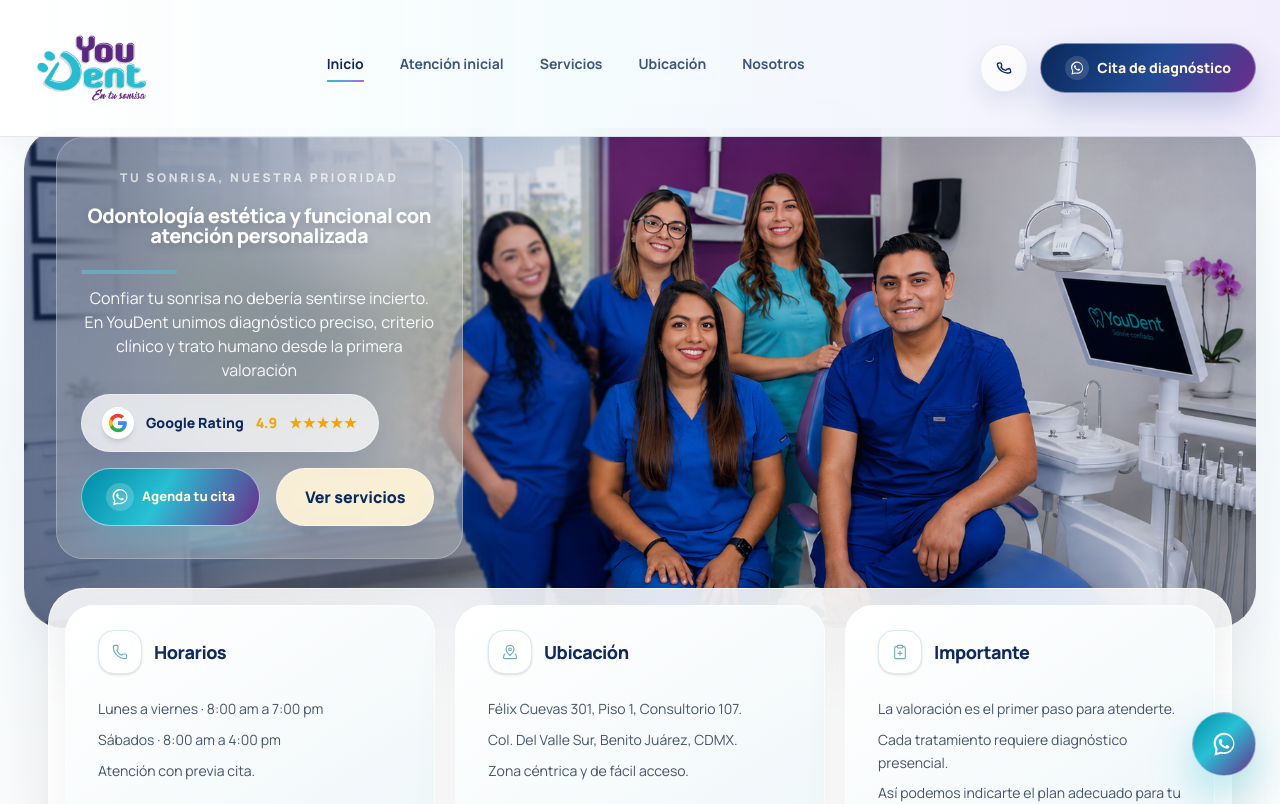
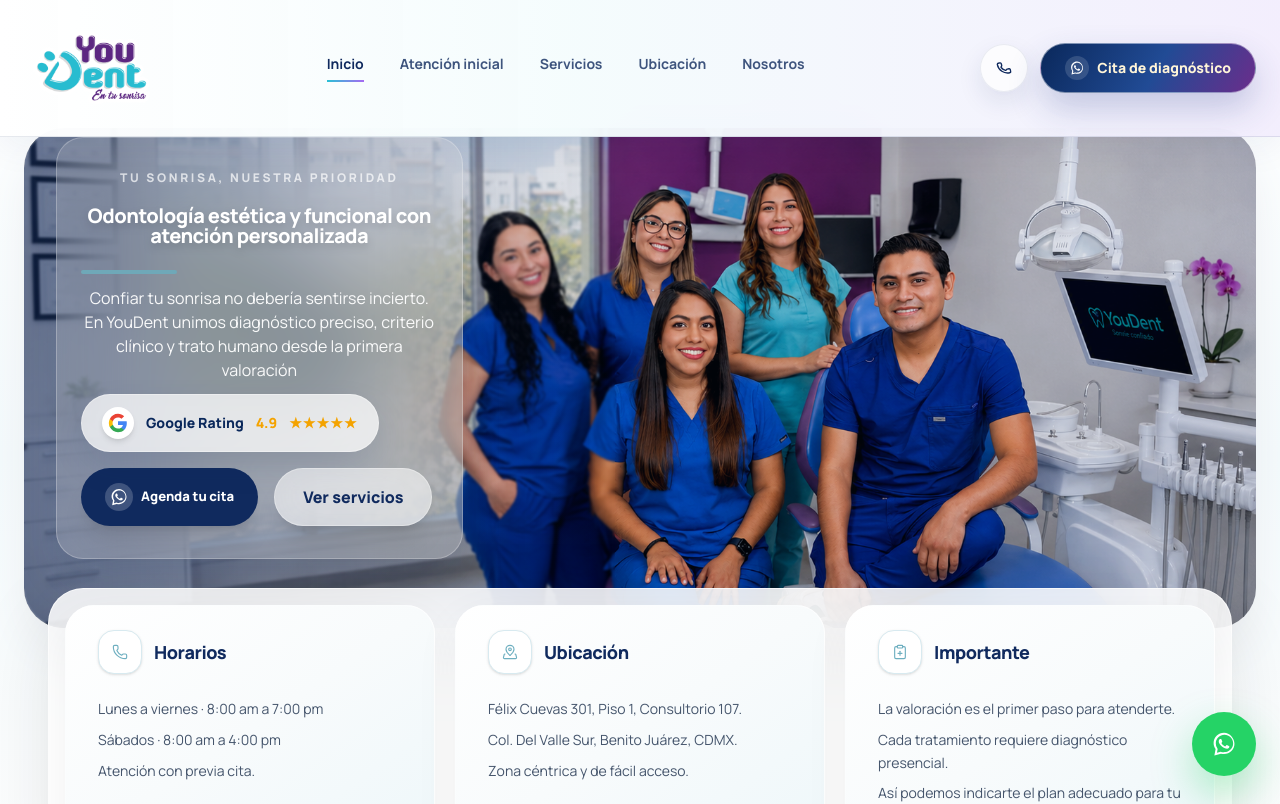
Before and after one commit to pbenitez2026/youdent-web, a Next.js app: page / in a window 1280 px wide. Shown: the top 804 px of the page. Built offline with nearby package versions, Linux system fonts and the light colour scheme.

Commit message:
Refresh visual final YouDent

```diff
--- a/src/app/page.tsx
+++ b/src/app/page.tsx
@@ -837,7 +837,7 @@ En YouDent unimos diagnóstico preciso, criterio clínico y trato humano desde l
                   <a
                     href={whatsappUrl}
                     target="_blank"
-                    className="inline-flex w-full items-center justify-center gap-2 rounded-full border border-white/55 bg-[linear-gradient(120deg,#008EA9_0%,#29C1D5_45%,#6B2D8B_100%)] px-6 py-4 text-center text-sm font-black text-[#FFF5D8] shadow-[0_18px_38px_rgba(41,193,213,0.24)] transition-all hover:-translate-y-0.5 hover:bg-[linear-gradient(120deg,#6B2D8B_0%,#29C1D5_52%,#008EA9_100%)] hover:text-white hover:shadow-[0_22px_46px_rgba(107,45,139,0.25)]"
+                    className="inline-flex w-full items-center justify-center gap-2 rounded-full bg-[#102A5E] px-6 py-4 text-center text-sm font-black text-white shadow-xl transition-all hover:bg-[#29C1D5]"
                   >
                     <span className="flex h-7 w-7 items-center justify-center rounded-full bg-white/20">
                       <WhatsAppIcon className="h-5 w-5" />
@@ -847,7 +847,7 @@ En YouDent unimos diagnóstico preciso, criterio clínico y trato humano desde l
 
                   <a
                     href="#tratamientos"
-                    className="w-full rounded-full border border-[#29C1D5]/35 bg-white/82 px-6 py-4 text-center text-sm font-black text-[#0A285B] shadow-[0_12px_28px_rgba(16,42,94,0.08)] transition-all hover:-translate-y-0.5 hover:border-[#6B2D8B]/35 hover:bg-[#FFF5D8] hover:text-[#6B2D8B]"
+                    className="w-full rounded-full border border-[#DCEAF0] bg-white/80 px-6 py-4 text-center text-sm font-black text-[#102A5E] shadow-sm"
                   >
                     Ver servicios
                   </a>
@@ -1007,7 +1007,7 @@ En YouDent unimos diagnóstico preciso, criterio clínico y trato humano desde l
                   <a
                     href={whatsappUrl}
                     target="_blank"
-                    className="inline-flex items-center justify-center gap-2 rounded-full border border-white/55 bg-[linear-gradient(120deg,#008EA9_0%,#29C1D5_45%,#6B2D8B_100%)] px-6 py-3.5 text-center text-[0.82rem] font-black text-[#FFF5D8] shadow-[0_18px_38px_rgba(41,193,213,0.24)] transition-all hover:-translate-y-0.5 hover:scale-[1.03] hover:bg-[linear-gradient(120deg,#6B2D8B_0%,#29C1D5_52%,#008EA9_100%)] hover:text-white hover:shadow-[0_22px_46px_rgba(107,45,139,0.25)]"
+                    className="inline-flex items-center justify-center gap-2 rounded-full bg-[#102A5E] px-6 py-3.5 text-center text-[0.82rem] font-black text-white shadow-xl transition-all hover:scale-105 hover:bg-[#29C1D5] hover:text-white hover:shadow-[0_24px_70px_rgba(41,193,213,0.28)]"
                   >
                     <span className="flex h-7 w-7 items-center justify-center rounded-full bg-white/20">
                       <WhatsAppIcon className="h-5 w-5" />
@@ -1017,7 +1017,7 @@ En YouDent unimos diagnóstico preciso, criterio clínico y trato humano desde l
 
                   <a
                     href="#tratamientos"
-                    className="rounded-full border border-white/45 bg-[#FFF5D8]/92 px-7 py-4 text-center text-base font-black text-[#0A285B] shadow-[0_16px_34px_rgba(16,42,94,0.16)] backdrop-blur-xl transition-all hover:-translate-y-0.5 hover:scale-[1.03] hover:bg-white hover:text-[#6B2D8B]"
+                    className="rounded-full border border-white/30 bg-white/55 px-7 py-4 text-center text-base font-black text-[#102A5E] shadow-xl backdrop-blur-xl transition hover:scale-105 hover:text-[#6FA8B8]"
                   >
                     Ver servicios
                   </a>
@@ -1897,7 +1897,7 @@ En YouDent unimos diagnóstico preciso, criterio clínico y trato humano desde l
         href={whatsappUrl}
         target="_blank"
         aria-label="Agendar por WhatsApp"
-        className="fixed bottom-5 right-5 z-[60] flex h-14 w-14 items-center justify-center rounded-full border border-white/40 bg-[linear-gradient(135deg,#008EA9_0%,#29C1D5_44%,#6B2D8B_100%)] shadow-[0_18px_42px_rgba(41,193,213,0.36)] transition hover:scale-110 hover:shadow-[0_22px_54px_rgba(107,45,139,0.38)] md:bottom-6 md:right-6 md:h-16 md:w-16"
+        className="fixed bottom-5 right-5 z-[60] flex h-14 w-14 items-center justify-center rounded-full bg-[#25D366] shadow-[0_18px_42px_rgba(37,211,102,0.36)] transition hover:scale-110 hover:bg-[#1EBE5D] hover:shadow-[0_22px_54px_rgba(37,211,102,0.45)] md:bottom-6 md:right-6 md:h-16 md:w-16"
       >
         <WhatsAppIcon />
       </a>
```
